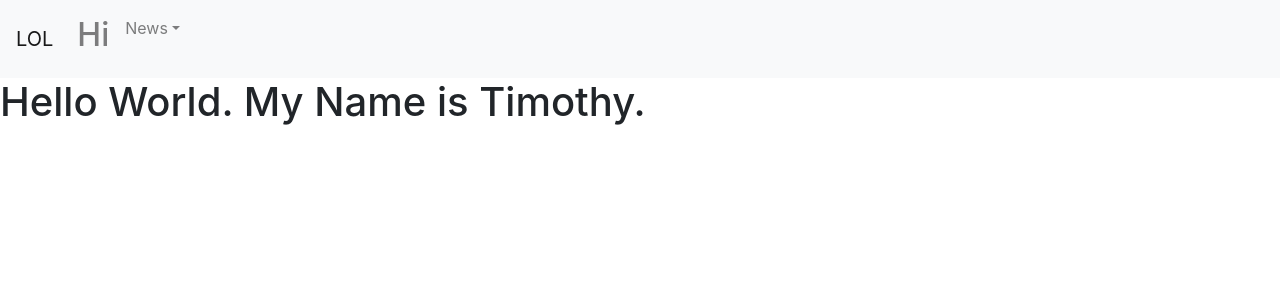
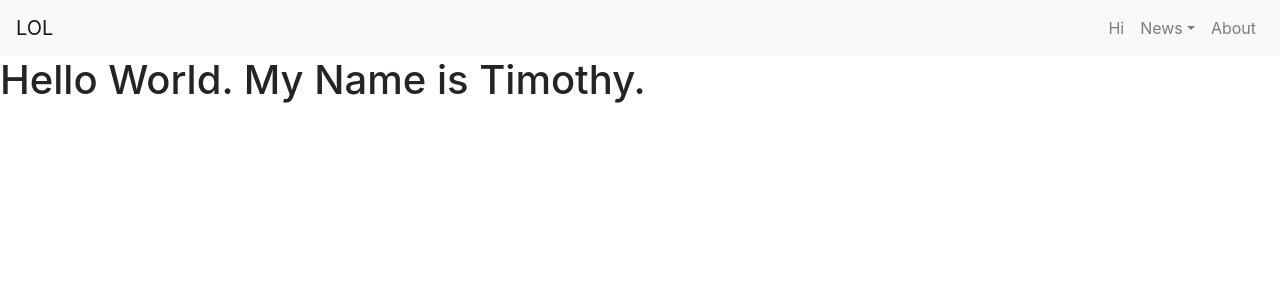
Before and after one commit to NgoTimothy/NgoTimothy.github.io, a Next.js app: page / in a window 1280 px wide. Shown: the top 300 px of the page. Built offline with nearby package versions, Linux system fonts and the light colour scheme.

Commit message:
style navbar and collapse box

```diff
--- a/components/NavBar.js
+++ b/components/NavBar.js
@@ -8,13 +8,14 @@ export default () => (
       <Navbar.Brand href='.'>LOL</Navbar.Brand>
       <Navbar.Toggle aria-controls='responsive-navbar-nav' />
       <Navbar.Collapse id='responsive-navbar-nav'>
-        <Nav>
-          <Nav.Link href='/about'><h2>Hi</h2></Nav.Link>
-          <NavDropdown title="News" id='collasible-nav-dropdown'>
+        <Nav className="ml-auto">
+          <Nav.Link className="mx-auto" href="#">Hi</Nav.Link>
+          <NavDropdown title="News" className="mx-auto" id='collasible-nav-dropdown'>
           <NavDropdown.Item>Business</NavDropdown.Item>
           <NavDropdown.Divider/>
           <NavDropdown.Item>Technology</NavDropdown.Item>
           </NavDropdown>
+          <Nav.Link className="mx-auto" href="#">About</Nav.Link>
         </Nav>
       </Navbar.Collapse>
     </Navbar>
```
